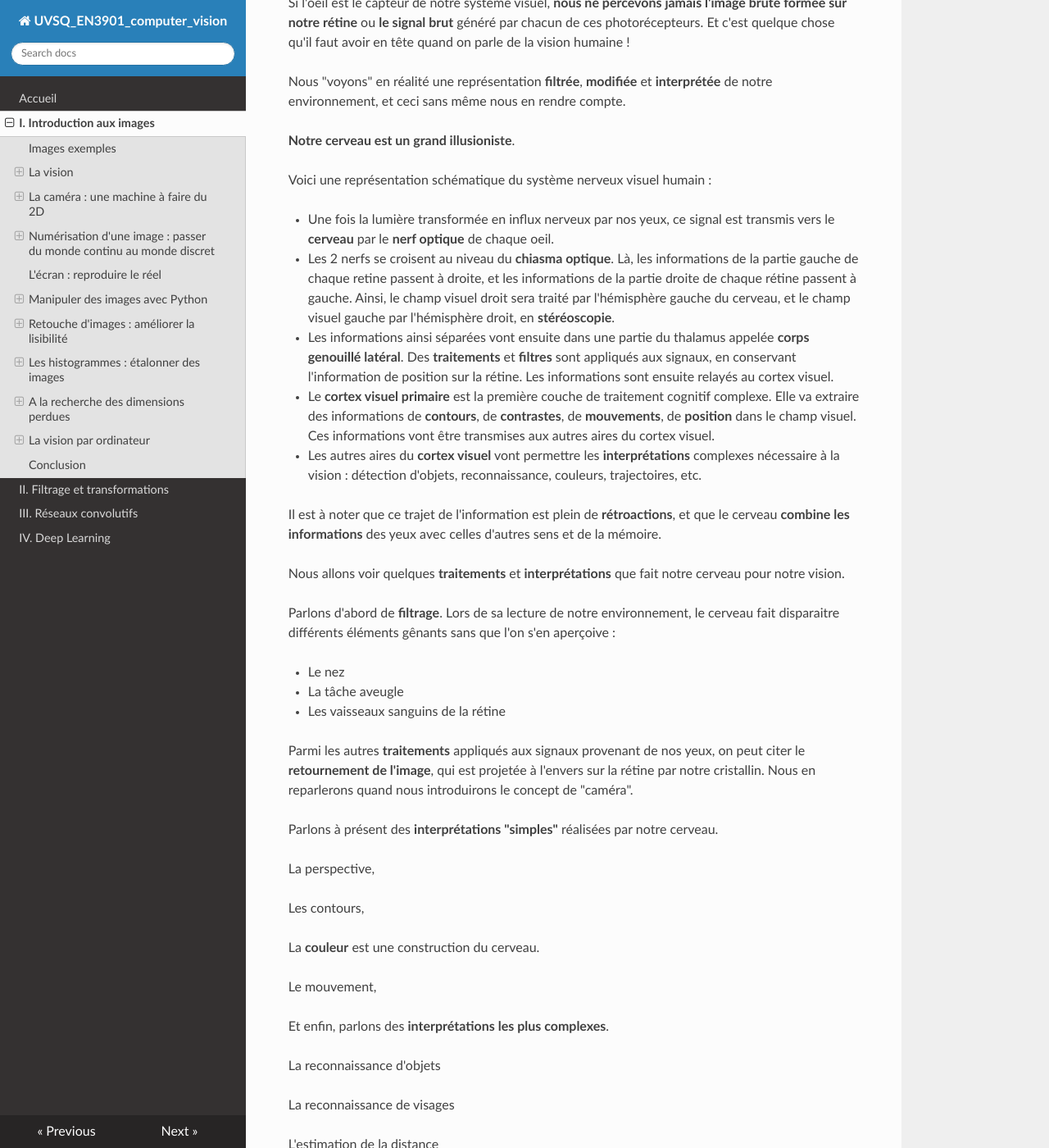
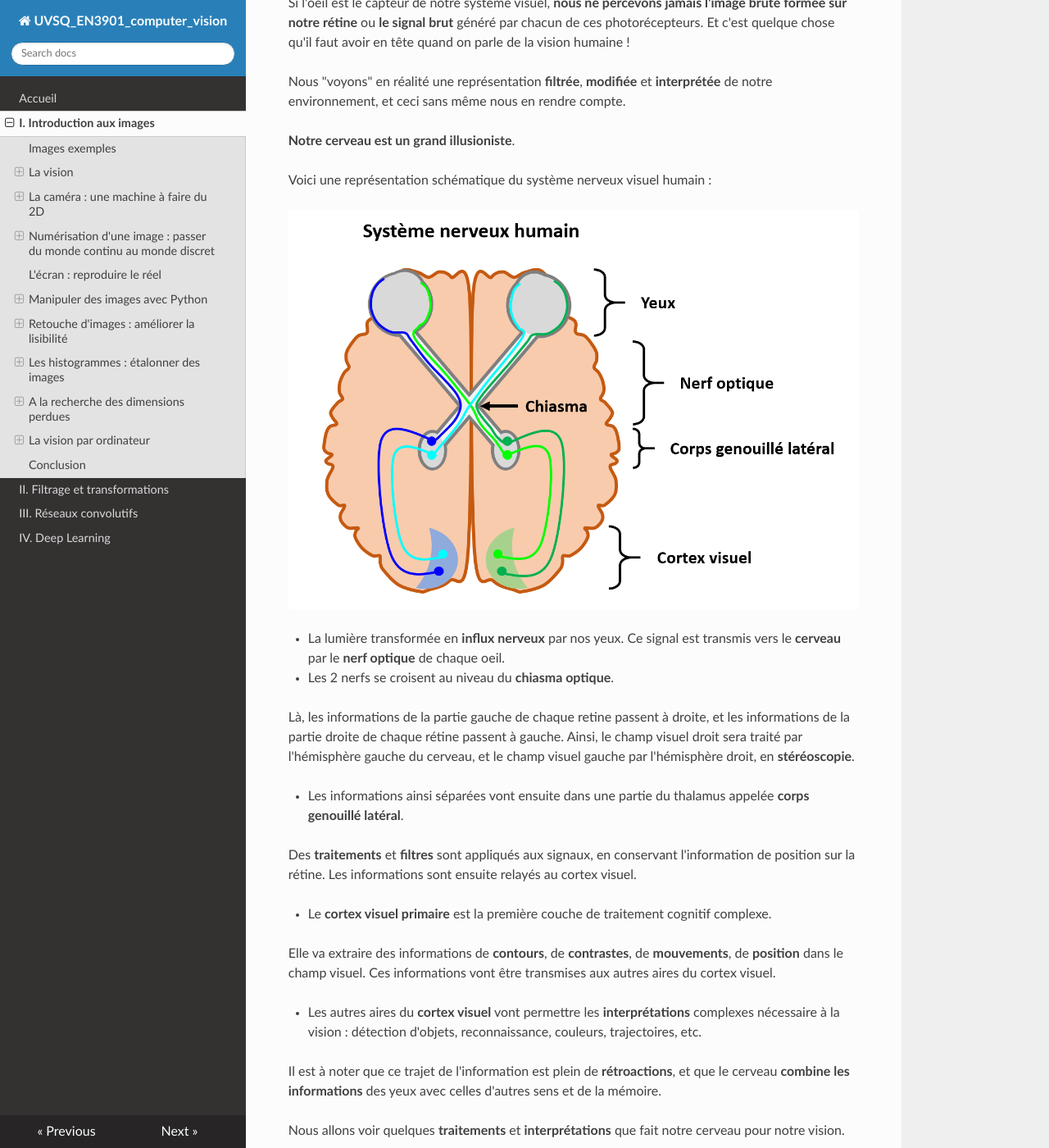
Before and after one commit to NicOudart/UVSQ_EN3901_computer_vision, an MkDocs documentation site: the page built from docs/Chap1_Introduction_images.md, in a window 1280 px wide and 1400 px high, scrolled down 13436 px. Shown: the whole window at 82% size. Built offline with MkDocs 1.6.1, drawn with Linux system fonts in a browser that asks for light colours; nearby versions of some CDN libraries.

Commit message:
-Progress on Chapter 1.

```diff
--- a/docs/Chap1_Introduction_images.md
+++ b/docs/Chap1_Introduction_images.md
@@ -277,19 +277,23 @@ Nous "voyons" en réalité une représentation **filtrée**, **modifiée** et **
 
 Voici une représentation schématique du système nerveux visuel humain :
 
+![Système nerveux visuel humain](img/Chap1_human_visual_system.png)
 
-
-* Une fois la lumière transformée en influx nerveux par nos yeux, ce signal est transmis vers le **cerveau** par le **nerf optique** de chaque oeil.
+* La lumière transformée en **influx nerveux** par nos yeux.
+Ce signal est transmis vers le **cerveau** par le **nerf optique** de chaque oeil.
 
 * Les 2 nerfs se croisent au niveau du **chiasma optique**.
+
 Là, les informations de la partie gauche de chaque retine passent à droite, et les informations de la partie droite de chaque rétine passent à gauche.
 Ainsi, le champ visuel droit sera traité par l'hémisphère gauche du cerveau, et le champ visuel gauche par l'hémisphère droit, en **stéréoscopie**.
 
 * Les informations ainsi séparées vont ensuite dans une partie du thalamus appelée **corps genouillé latéral**.
+
 Des **traitements** et **filtres** sont appliqués aux signaux, en conservant l'information de position sur la rétine.
 Les informations sont ensuite relayés au cortex visuel.
 
 * Le **cortex visuel primaire** est la première couche de traitement cognitif complexe.
+
 Elle va extraire des informations de **contours**, de **contrastes**, de **mouvements**, de **position** dans le champ visuel.
 Ces informations vont être transmises aux autres aires du cortex visuel.
 
```
Also changed, not shown: docs/img/Chap1_human_visual_system.png (added).
